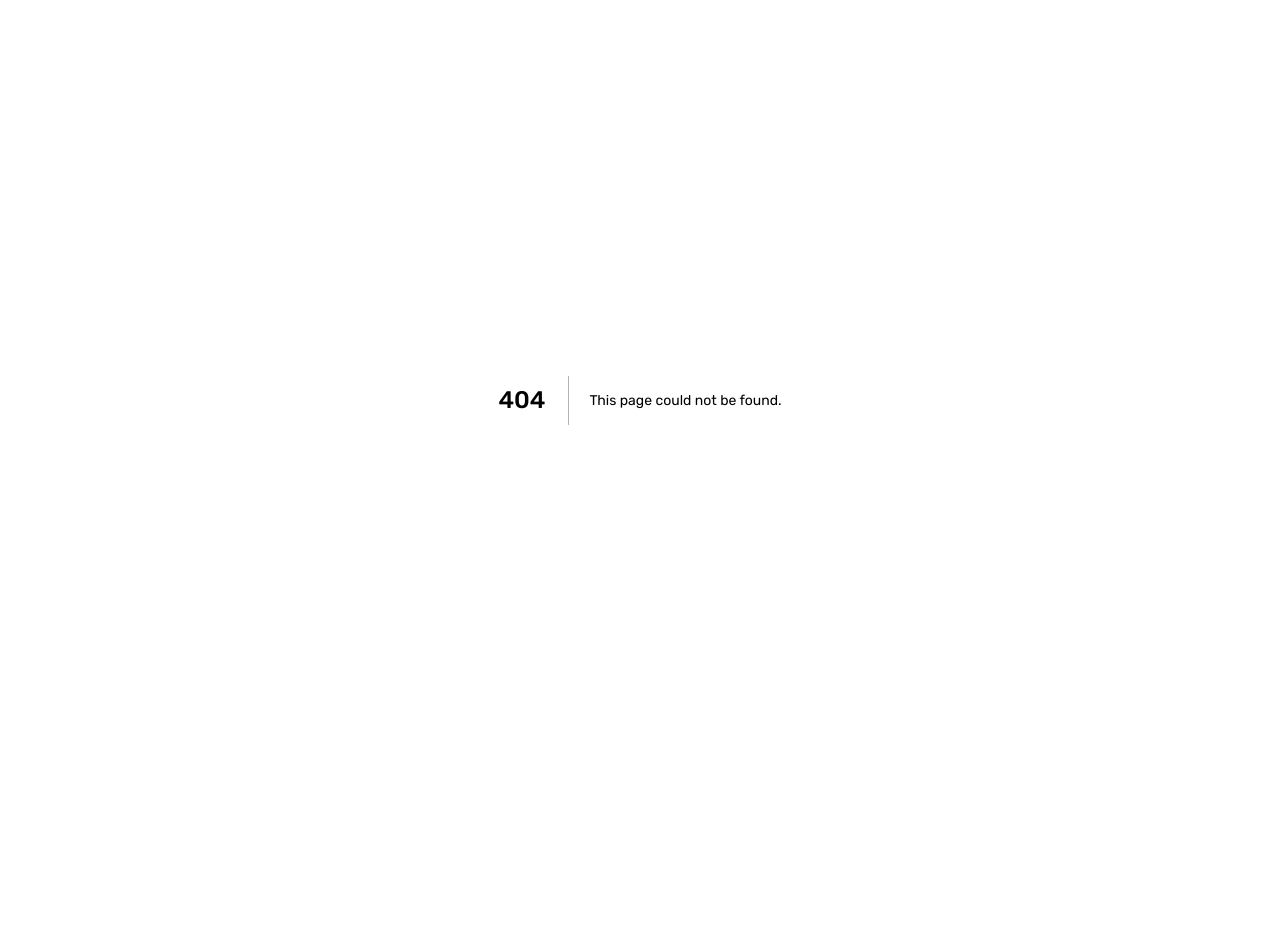
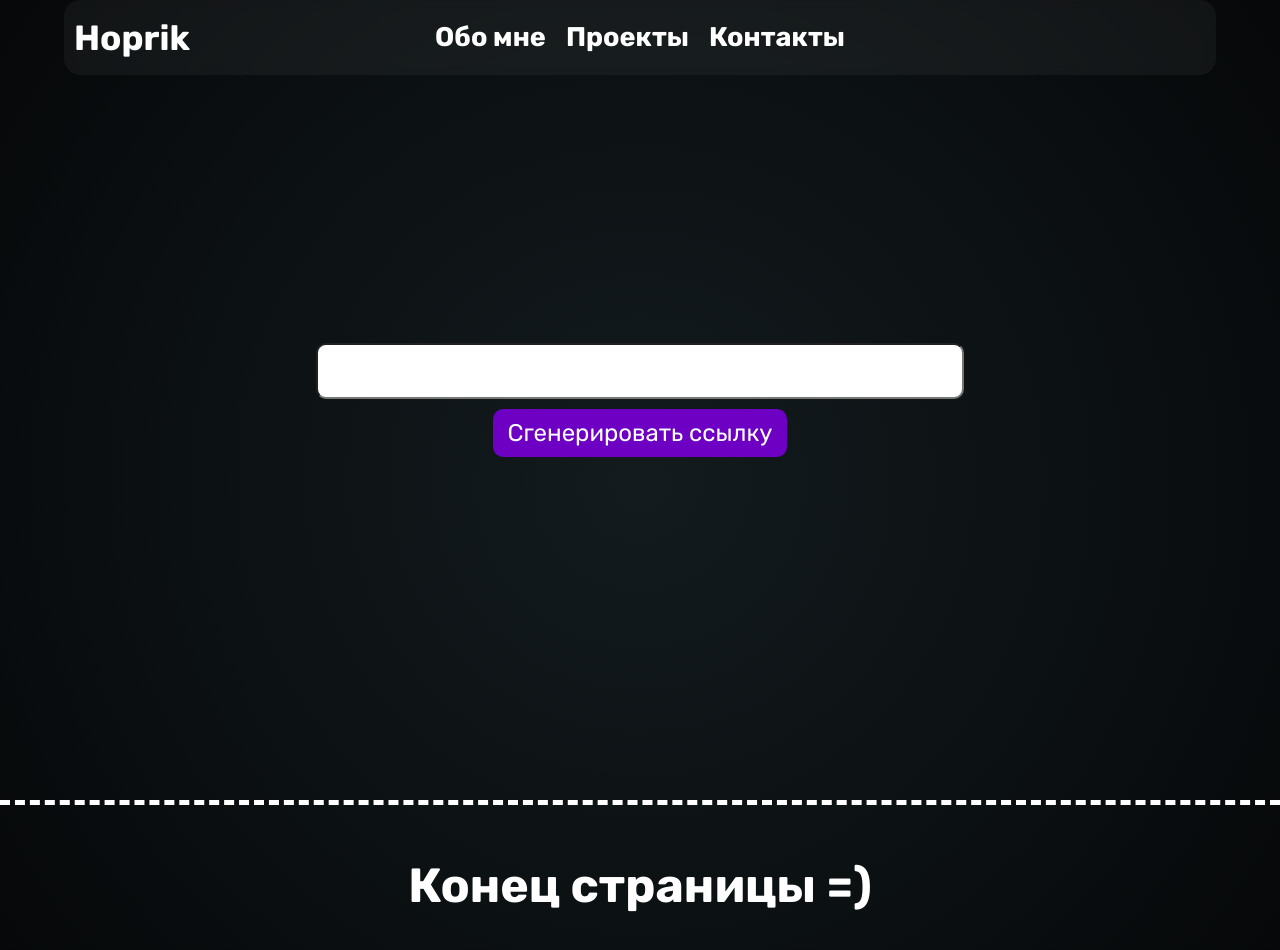
Before and after one commit to hoprik/Hoprikweb, a Next.js app: page /url in a window 1280 px wide. Before the commit this address had no page. Shown: the top 950 px of the page. Before the commit the page ends 800 px from the top, so only its background shows below. Built offline with nearby package versions, Linux system fonts and the light colour scheme.

Commit message:
пизда

```diff
--- a/app/api/v1/getAllProjects/route.ts
+++ b/app/api/v1/getAllProjects/route.ts
@@ -11,11 +11,29 @@ const db = mysql({
 export async function GET() {
     const result = await db.query("SELECT * FROM projects")
     await db.end();
-    let items = {}
+    const items = {}
     // @ts-ignore
     for (const project of result) {
+        const urls = {}
         // @ts-ignore
-        items[project.name] = {"name":project.display_name, "image": project.image, "desc": project.desc, "tools": project.tools.split(","), "url": project.name};
+        for (const url of project.urls.split(",")){
+            const _url = url.split(":")
+            if (_url.length == 2){
+                // @ts-ignore
+                urls[_url[0]] = [_url[1]]
+            }
+            else{
+                // @ts-ignore
+                urls[_url[0]] = ""
+                for (let index = 1; index < _url.length; index++) {
+                    // @ts-ignore
+                    urls[_url[0]]+=":"+_url[index]
+                }
+            }
+
+        }
+        // @ts-ignore
+        items[project.name] = {"name":project.display_name, "image": project.image, "desc": project.desc, "tools": project.tools.split(","), "url": project.name, "urls": urls};
     }
     return Response.json(items)
 }
--- a/app/globals.css
+++ b/app/globals.css
@@ -467,6 +467,33 @@ footer{
     margin-top: 100px;
 }
 
+.url_wrapper{
+  display: flex;
+  flex-direction: column;
+  width: 100%;
+  height: 100vh;
+  align-items: center;
+  justify-content: center;
+}
+
+.texturl{
+  width: 50%;
+  height: 50px;
+  border-radius: 10px;
+  font-size: 24px;
+  text-align: center;
+}
+
+.buttonurl{
+  margin-top: 10px;
+  font-size: 24px;
+  background-color: #6D00C2;
+  color: white;
+  border: 0;
+  padding: 10px 15px;
+  border-radius: 10px;
+}
+
 
 @media screen and (max-width: 1150px) {
   .fourthpage_floor{
--- a/app/page.tsx
+++ b/app/page.tsx
@@ -2,7 +2,6 @@ import Image from "next/image";
 import Navbar from "@/components/navbar";
 import Page from "@/components/page";
 import About from "@/components/about";
-import Projectcart from "@/components/projectcart";
 import Socialbutton from "@/components/socialbutton";
 import Mobilenavbar from "@/components/mobilenavbar";
 import End from "@/components/end";
--- a/app/project/[id]/page.tsx
+++ b/app/project/[id]/page.tsx
@@ -22,11 +22,11 @@ function Project({params}: {params: {id: string}}) {
                     <div className="projectcart_wrapper">
                         <div className="projectcard_left">
                             <div className="projectcard_left__img">
-                                <img className="projectcard_left__img" src={project.image} alt="" />
+                                <img className="projectcard_left__img" src={project.image} alt=""/>
                             </div>
                         </div>
-                    <div className="projectcard_right"></div>
-                </div>
+                        <div className="projectcard_right"></div>
+                    </div>
                 </>
                 }
             </Page>
--- /dev/null
+++ b/app/url/page.tsx
@@ -0,0 +1,26 @@
+import Navbar from "@/components/navbar";
+import Mobilenavbar from "@/components/mobilenavbar";
+import End from "@/components/end";
+import Page from "@/components/page";
+import Image from "next/image";
+import projects from "@/public/projects.json"
+
+function ShortUrl({params}: {params: {id: string}}) {
+    // @ts-ignore
+    const project = projects[params.id];
+    return <>
+        <Navbar/>
+        <Mobilenavbar/>
+        <main>
+            <Page>
+                <div className="url_wrapper">
+                    <input type="text" className="texturl"/>
+                    <button className="buttonurl">Сгенерировать ссылку</button>
+                </div>
+            </Page>
+        </main>
+        <End/>
+    </>
+}
+
+export default ShortUrl;
```
Also changed, not shown: components/projectcards.tsx (+41 -9 lines).
